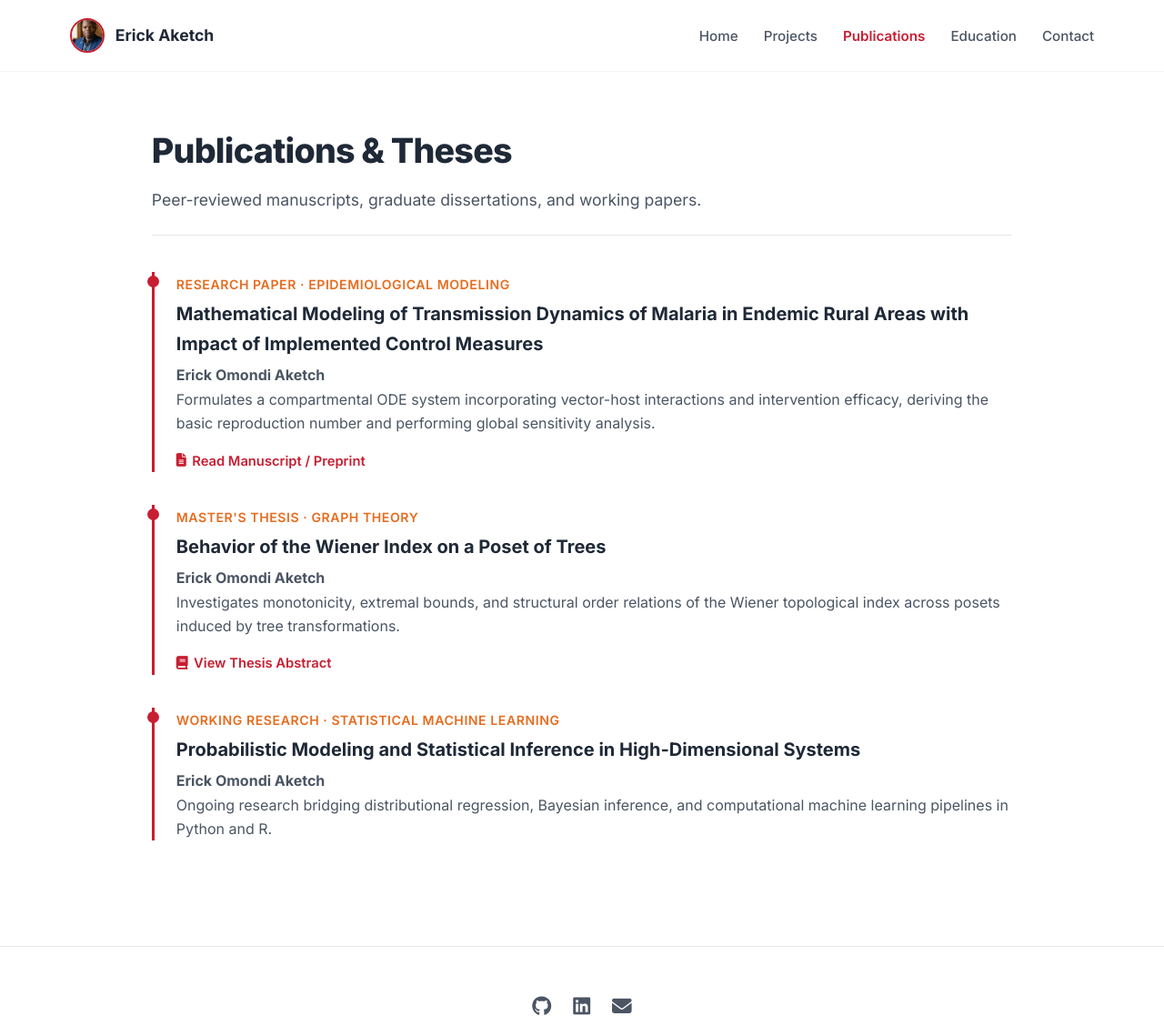
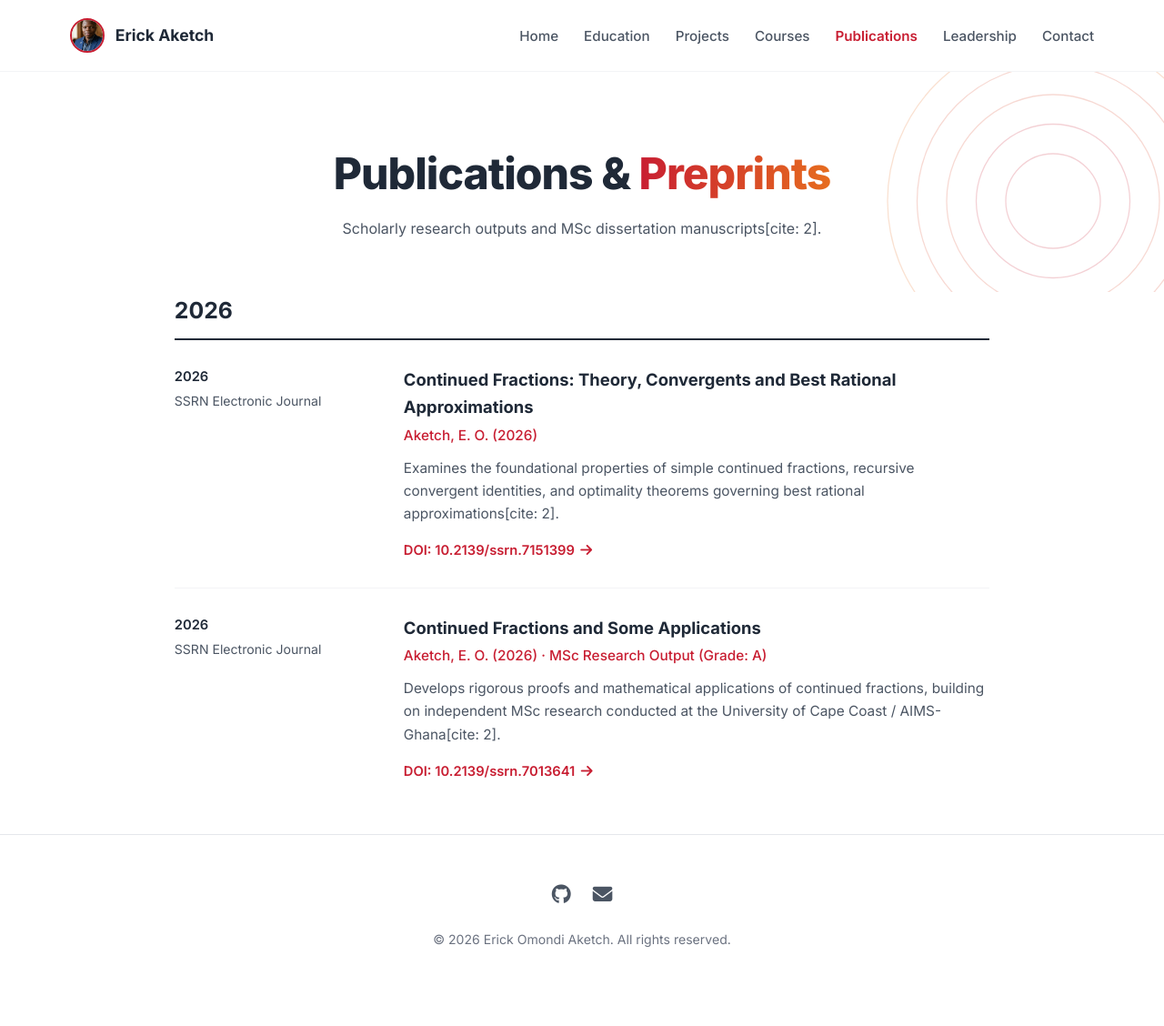
Before and after one commit to ErickAketch/ErickAketch.github.io, a plain HTML site: page publications.html in a window 1280 px wide. Shown: the top 1128 px of the page at 91% size. After the commit the page ends 1092 px from the top, so only its background shows below. Drawn offline with Linux system fonts and the light colour scheme.

Commit message:
Update publications.html

```diff
--- a/publications.html
+++ b/publications.html
@@ -18,49 +18,62 @@
     <nav>
       <ul>
         <li><a href="index.html">Home</a></li>
+        <li><a href="education.html">Education</a></li>
         <li><a href="projects.html">Projects</a></li>
+        <li><a href="courses.html">Courses</a></li>
         <li><a href="publications.html" class="active">Publications</a></li>
-        <li><a href="education.html">Education</a></li>
+        <li><a href="leadership.html">Leadership</a></li>
         <li><a href="contact.html">Contact</a></li>
       </ul>
     </nav>
   </header>
 
-  <main class="page-container">
-    <div class="page-header">
-      <h1>Publications & Theses</h1>
-      <p>Peer-reviewed manuscripts, graduate dissertations, and working papers.</p>
+  <section class="cv-hero">
+    <svg class="cv-geo-bg" viewBox="0 0 400 400" fill="none" xmlns="http://www.w3.org/2000/svg">
+      <circle cx="260" cy="140" r="40" stroke="#c81e32" stroke-width="1"/>
+      <circle cx="260" cy="140" r="65" stroke="#c81e32" stroke-width="1"/>
+      <circle cx="260" cy="140" r="90" stroke="#d94628" stroke-width="1"/>
+      <circle cx="260" cy="140" r="115" stroke="#d94628" stroke-width="1"/>
+      <circle cx="260" cy="140" r="140" stroke="#e66c1f" stroke-width="1"/>
+    </svg>
+    <h1>Publications &amp; <span class="gradient-accent">Preprints</span></h1>
+    <p style="color: var(--text-muted); margin-top: 0.5rem;">Scholarly research outputs and MSc dissertation manuscripts[cite: 2].</p>
+  </section>
+
+  <section class="cv-section">
+    <h2 class="cv-section-title">2026</h2>
+
+    <div class="cv-entry">
+      <div class="cv-meta">
+        <div class="cv-meta-date">2026</div>
+        <div class="cv-meta-loc">SSRN Electronic Journal</div>
+      </div>
+      <div class="cv-details">
+        <h3>Continued Fractions: Theory, Convergents and Best Rational Approximations</h3>
+        <div class="cv-role">Aketch, E. O. (2026)</div>
+        <p>Examines the foundational properties of simple continued fractions, recursive convergent identities, and optimality theorems governing best rational approximations[cite: 2].</p>
+        <a href="https://doi.org/10.2139/ssrn.7151399" target="_blank" class="text-link">DOI: 10.2139/ssrn.7151399 <i class="fa-solid fa-arrow-right"></i></a>
+      </div>
     </div>
 
-    <div class="timeline-item">
-      <span class="timeline-date">Research Paper · Epidemiological Modeling</span>
-      <h3>Mathematical Modeling of Transmission Dynamics of Malaria in Endemic Rural Areas with Impact of Implemented Control Measures</h3>
-      <p><strong>Erick Omondi Aketch</strong></p>
-      <p>Formulates a compartmental ODE system incorporating vector-host interactions and intervention efficacy, deriving the basic reproduction number and performing global sensitivity analysis.</p>
-      <a href="#" class="text-link"><i class="fa-solid fa-file-lines"></i> Read Manuscript / Preprint</a>
+    <div class="cv-entry">
+      <div class="cv-meta">
+        <div class="cv-meta-date">2026</div>
+        <div class="cv-meta-loc">SSRN Electronic Journal</div>
+      </div>
+      <div class="cv-details">
+        <h3>Continued Fractions and Some Applications</h3>
+        <div class="cv-role">Aketch, E. O. (2026) · MSc Research Output (Grade: A)</div>
+        <p>Develops rigorous proofs and mathematical applications of continued fractions, building on independent MSc research conducted at the University of Cape Coast / AIMS-Ghana[cite: 2].</p>
+        <a href="https://doi.org/10.2139/ssrn.7013641" target="_blank" class="text-link">DOI: 10.2139/ssrn.7013641 <i class="fa-solid fa-arrow-right"></i></a>
+      </div>
     </div>
-
-    <div class="timeline-item">
-      <span class="timeline-date">Master's Thesis · Graph Theory</span>
-      <h3>Behavior of the Wiener Index on a Poset of Trees</h3>
-      <p><strong>Erick Omondi Aketch</strong></p>
-      <p>Investigates monotonicity, extremal bounds, and structural order relations of the Wiener topological index across posets induced by tree transformations.</p>
-      <a href="#" class="text-link"><i class="fa-solid fa-book"></i> View Thesis Abstract</a>
-    </div>
-
-    <div class="timeline-item">
-      <span class="timeline-date">Working Research · Statistical Machine Learning</span>
-      <h3>Probabilistic Modeling and Statistical Inference in High-Dimensional Systems</h3>
-      <p><strong>Erick Omondi Aketch</strong></p>
-      <p>Ongoing research bridging distributional regression, Bayesian inference, and computational machine learning pipelines in Python and R.</p>
-    </div>
-  </main>
+  </section>
 
   <footer>
     <div class="social-links">
       <a href="https://github.com/ErickAketch" target="_blank"><i class="fa-brands fa-github"></i></a>
-      <a href="https://linkedin.com" target="_blank"><i class="fa-brands fa-linkedin"></i></a>
-      <a href="mailto:your.email@example.com"><i class="fa-solid fa-envelope"></i></a>
+      <a href="mailto:aketcherick85@gmail.com"><i class="fa-solid fa-envelope"></i></a>
     </div>
     <p class="copyright">© 2026 Erick Omondi Aketch. All rights reserved.</p>
   </footer>
```
